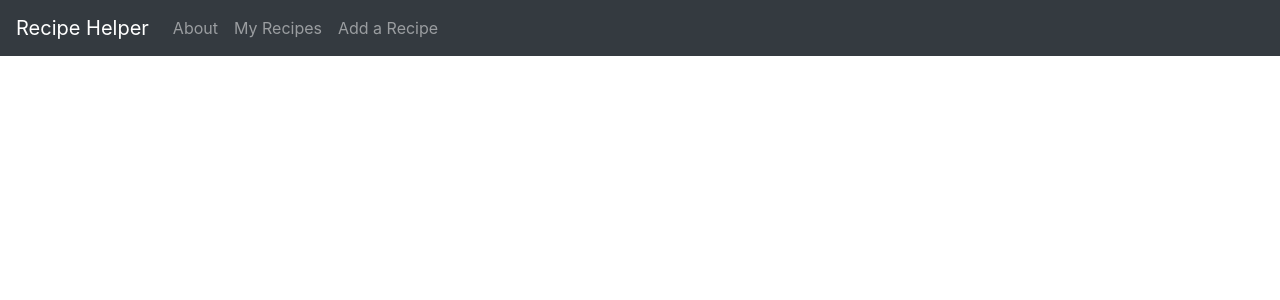
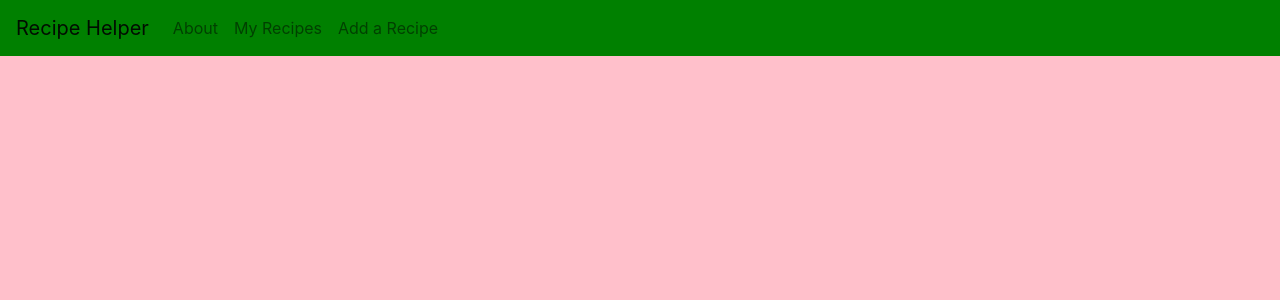
Before and after one commit to eunseocho/recipe-helper, a React (Create React App) app in the folder recipe-helper/: page / in a window 1280 px wide. Shown: the top 300 px of the page. Built offline with nearby package versions, Linux system fonts and the light colour scheme.

Commit message:
Add spacing and some styles, clean project

```diff
--- a/recipe-helper/src/App.css
+++ b/recipe-helper/src/App.css
@@ -1,38 +1,11 @@
-.App {
-  text-align: center;
+.navbar-custom {
+  background-color: green;
 }
 
-.App-logo {
-  height: 40vmin;
-  pointer-events: none;
+.navbar-light {
+  color: blue;
 }
 
-@media (prefers-reduced-motion: no-preference) {
-  .App-logo {
-    animation: App-logo-spin infinite 20s linear;
-  }
+body {
+  background-color: pink;
 }
-
-.App-header {
-  background-color: #282c34;
-  min-height: 100vh;
-  display: flex;
-  flex-direction: column;
-  align-items: center;
-  justify-content: center;
-  font-size: calc(10px + 2vmin);
-  color: white;
-}
-
-.App-link {
-  color: #61dafb;
-}
-
-@keyframes App-logo-spin {
-  from {
-    transform: rotate(0deg);
-  }
-  to {
-    transform: rotate(360deg);
-  }
-}
--- a/recipe-helper/src/App.js
+++ b/recipe-helper/src/App.js
@@ -1,7 +1,6 @@
 import React from 'react';
 import 'bootstrap/dist/css/bootstrap.min.css';
-//import logo from './logo.svg';
-//import './App.css';
+import './App.css';
 
 import { BrowserRouter as Router, Route, Switch } from 'react-router-dom';
 
@@ -11,8 +10,8 @@ import Nav from 'react-bootstrap/Nav';
 class App extends React.Component {
   render() {
     return (
-      <div>
-        <Navbar bg="dark" variant="dark">
+      <div className="main-page">
+        <Navbar className="navbar-custom ">
           <Navbar.Brand href="#">Recipe Helper</Navbar.Brand>
           <Nav className="mr-auto">
             <Nav.Link href="/about">About</Nav.Link>
@@ -20,21 +19,21 @@ class App extends React.Component {
             <Nav.Link href="/addrecipe">Add a Recipe</Nav.Link>
           </Nav>
         </Navbar>
-        <div class="row justify-content-center">
+        <div className="row justify-content-center">
           <Router>
             <Switch>
               <Route path="/about">
-                <div class="pt-3 col-md-6">
+                <div className="pt-3 col-md-6">
                   <About />
                 </div>
               </Route>
               <Route path="/recipes">
-                <div class="pt-3 col-md-4">
+                <div className="pt-3 col-md-4">
                   <Recipes />
                 </div>
               </Route>
               <Route path="/addrecipe">
-                <div class="pt-3 col-md-4">
+                <div className="pt-3 col-md-4">
                   <AddRecipe />
                 </div>
               </Route>
```
